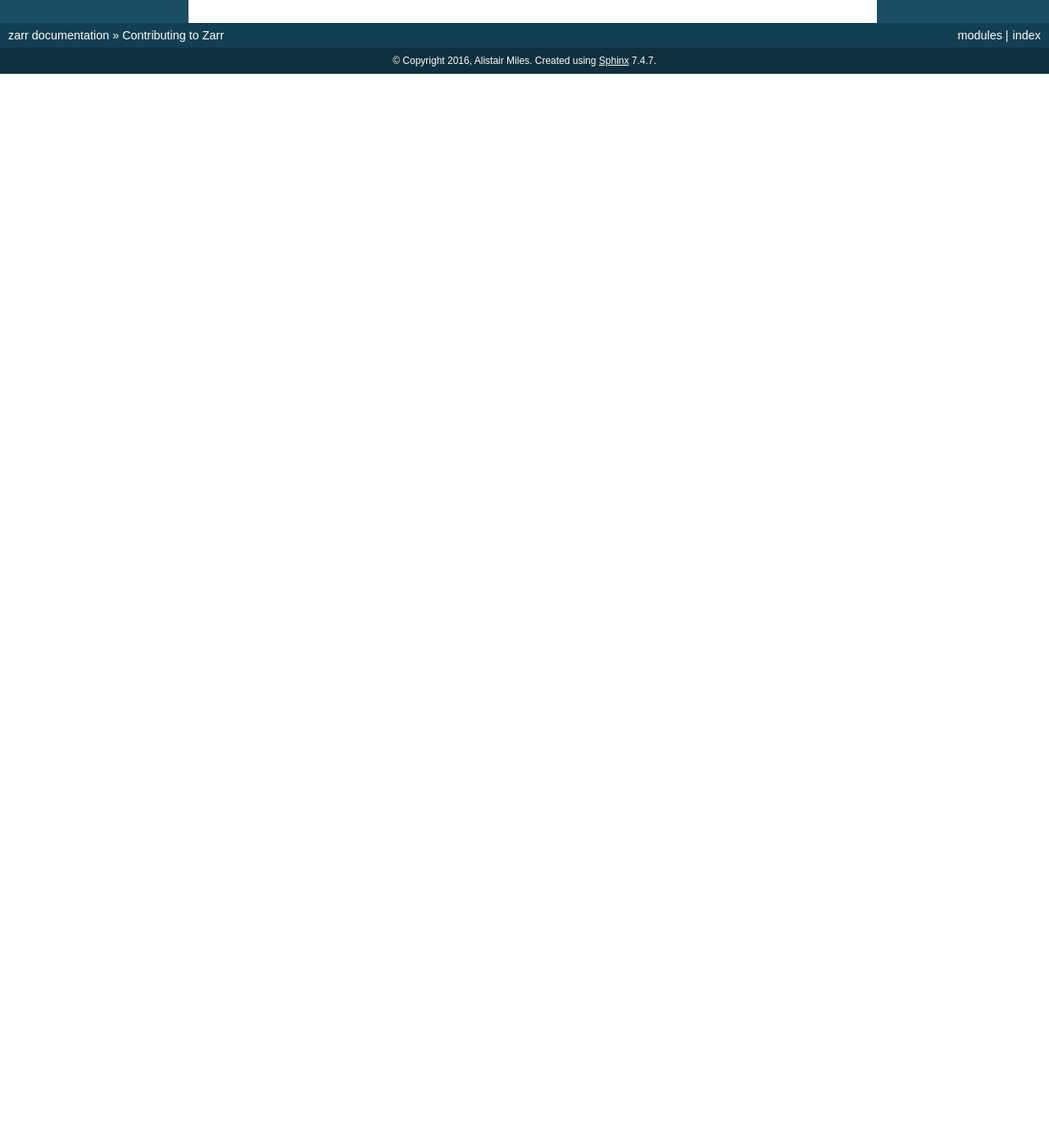
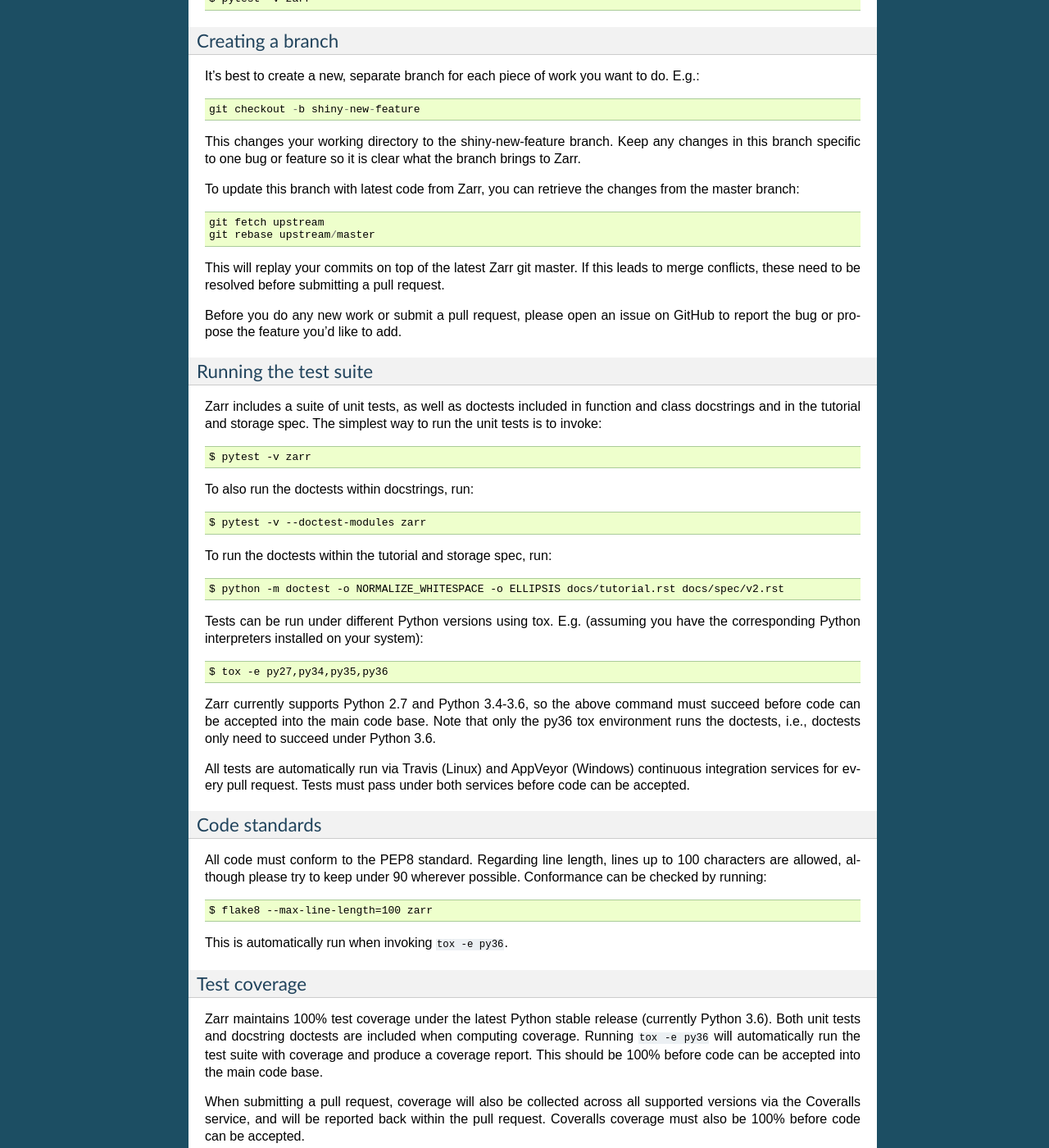
Before and after one commit to enthusiastdev121/zarr-python, a Sphinx documentation site: the page built from docs/contributing.rst, in a window 1280 px wide and 1400 px high, scrolled down 1720 px. Shown: the whole window at 82% size. Built offline with Sphinx 7.4.7, drawn with Linux system fonts in a browser that asks for light colours; the version number could not be read and is left out; before the commit the page ends 1810 px from its top, so only the background shows below that; some of the changed text lies outside the part shown.

Commit message:
initial pass on contributing doc

```diff
--- a/docs/contributing.rst
+++ b/docs/contributing.rst
@@ -62,11 +62,11 @@ a core set of functionalities, and available time for development, review and ma
 of new features is limited. But if you have a great idea, please don't let that stop
 you posting it on GitHub, just please don't be offended if we respond cautiously.
 
-Working with the code
----------------------
+Contributing code and/or documentation
+--------------------------------------
 
-Forking
-~~~~~~~
+Forking the repository
+~~~~~~~~~~~~~~~~~~~~~~
 
 The Zarr source code is hosted on GitHub at the following location:
 
@@ -93,7 +93,108 @@ the repository, you can do something like the following::
     $ virtualenv --no-site-packages --python=/usr/bin/python3.6 ~/pyenv/zarr-dev
     $ source ~/pyenv/zarr-dev/bin/activate
     $ pip install -r requirements_dev.txt
+    $ pip install -r requirements_dev_optional.txt
+    $ pip install -e .
 
-To verify that your development environment is working, you can run the unit test suite::
+To verify that your development environment is working, you can run the unit tests::
 
     $ pytest -v zarr
+
+Creating a branch
+~~~~~~~~~~~~~~~~~
+
+It's best to create a new, separate branch for each piece of work you want to do. E.g.::
+
+    git checkout -b shiny-new-feature
+
+This changes your working directory to the shiny-new-feature branch. Keep any changes in
+this branch specific to one bug or feature so it is clear what the branch brings to
+Zarr.
+
+To update this branch with latest code from Zarr, you can retrieve the changes from
+the master branch::
+
+    git fetch upstream
+    git rebase upstream/master
+
+This will replay your commits on top of the latest Zarr git master. If this leads to
+merge conflicts, these need to be resolved before submitting a pull request.
+
+Before you do any new work or submit a pull request, please open an issue on GitHub to
+report the bug or propose the feature you'd like to add.
+
+Running the test suite
+~~~~~~~~~~~~~~~~~~~~~~
+
+Zarr includes a suite of unit tests, as well as doctests included in function and class
+docstrings and in the tutorial and storage spec. The simplest way to run the unit tests
+is to invoke::
+
+    $ pytest -v zarr
+
+To also run the doctests within docstrings, run::
+
+    $ pytest -v --doctest-modules zarr
+
+To run the doctests within the tutorial and storage spec, run::
+
+    $ python -m doctest -o NORMALIZE_WHITESPACE -o ELLIPSIS docs/tutorial.rst docs/spec/v2.rst
+
+Tests can be run under different Python versions using tox. E.g. (assuming you have the
+corresponding Python interpreters installed on your system)::
+
+    $ tox -e py27,py34,py35,py36
+
+Zarr currently supports Python 2.7 and Python 3.4-3.6, so the above command must
+succeed before code can be accepted into the main code base. Note that only the py36
+tox environment runs the doctests, i.e., doctests only need to succeed under Python 3.6.
+
+All tests are automatically run via Travis (Linux) and AppVeyor (Windows) continuous
+integration services for every pull request. Tests must pass under both services before
+code can be accepted.
+
+Code standards
+~~~~~~~~~~~~~~
+
+All code must conform to the PEP8 standard. Regarding line length, lines up to 100
+characters are allowed, although please try to keep under 90 wherever possible.
+Conformance can be checked by running::
+
+    $ flake8 --max-line-length=100 zarr
+
+This is automatically run when invoking ``tox -e py36``.
+
+Test coverage
+~~~~~~~~~~~~~
+
+Zarr maintains 100% test coverage under the latest Python stable release (currently
+Python 3.6). Both unit tests and docstring doctests are included when computing
+coverage. Running ``tox -e py36`` will automatically run the test suite with coverage
+and produce a coverage report. This should be 100% before code can be accepted into the
+main code base.
+
+When submitting a pull request, coverage will also be collected across all supported
+versions via the Coveralls service, and will be reported back within the pull request.
+Coveralls coverage must also be 100% before code can be accepted.
+
+Documentation
+~~~~~~~~~~~~~
+
+Docstrings for user-facing classes and functions should follow the `numpydoc
+<https://github.com/numpy/numpy/blob/master/doc/HOWTO_DOCUMENT.rst.txt>`_ standard,
+including sections for Parameters and Examples. All examples will be run as doctests
+under Python 3.6.
+
+Zarr uses Sphinx for documentation, hosted on readthedocs.org. Documentation is
+written in the RestructuredText markup language (.rst files) in the ``docs`` folder.
+The documentation consists both of prose and API documentation. All user-facing classes
+and functions should be included in the API documentation, under the ``docs/api``
+folder. Any new features or important usage information should be included in the
+tutorial (``docs/tutorial.rst``). Any changes should also be included in the release
+notes (``docs/release.rst``).
+
+The documentation can be built by running::
+
+    $ tox -e docs
+
+The resulting built documentation will be available in the ``.tox/docs/tmp/html`` folder.
```
